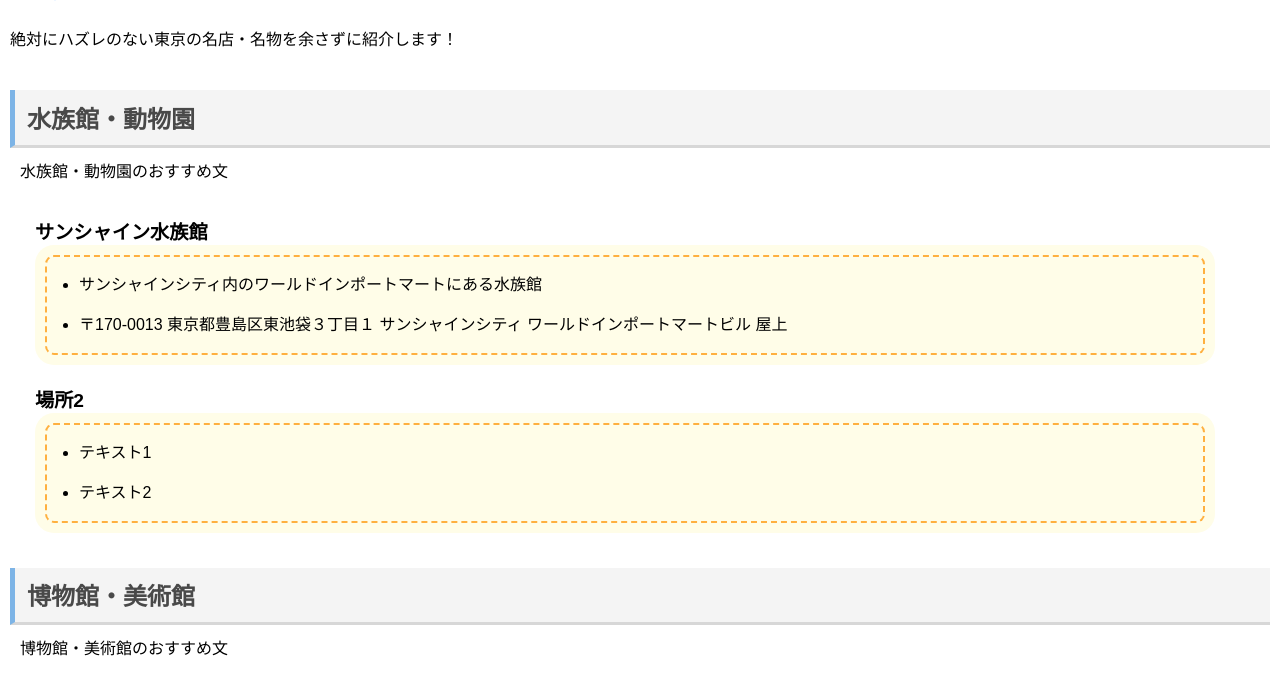
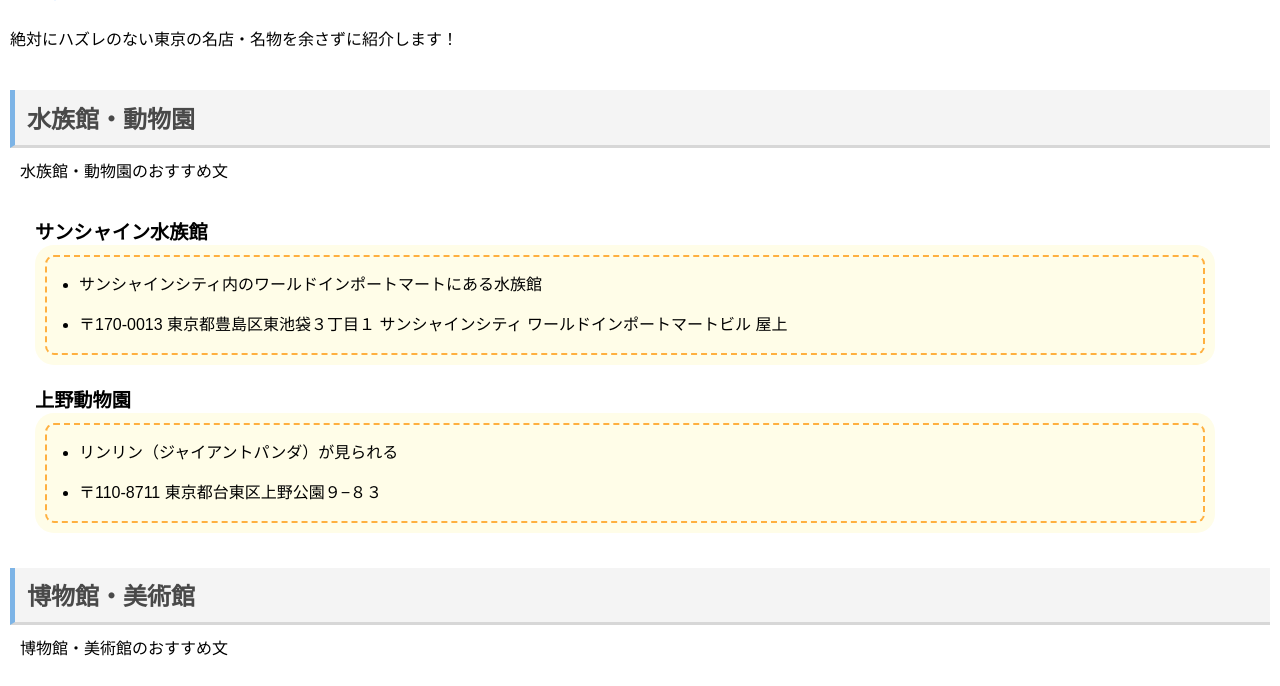
Before and after one commit to gento-kuroda/TokyoSeeing, a plain HTML site: page index.html in a window 1280 px wide. Shown: the part 108-794 px from the top of the page. Drawn offline with Linux system fonts and the light colour scheme.

Commit message:
動物園「上野動物園」を追加しました。

```diff
--- a/index.html
+++ b/index.html
@@ -28,11 +28,11 @@
                 <li>〒170-0013 東京都豊島区東池袋３丁目１ サンシャインシティ ワールドインポートマートビル 屋上</li>
             </ul>
         </dd>
-        <dt>場所2</dt>
+        <dt>上野動物園</dt>
         <dd>
             <ul>
-                <li>テキスト1</li>
-                <li>テキスト2</li>
+                <li>リンリン（ジャイアントパンダ）が見られる</li>
+                <li>〒110-8711 東京都台東区上野公園９−８３</li>
             </ul>
         </dd>
     </dl>
```
